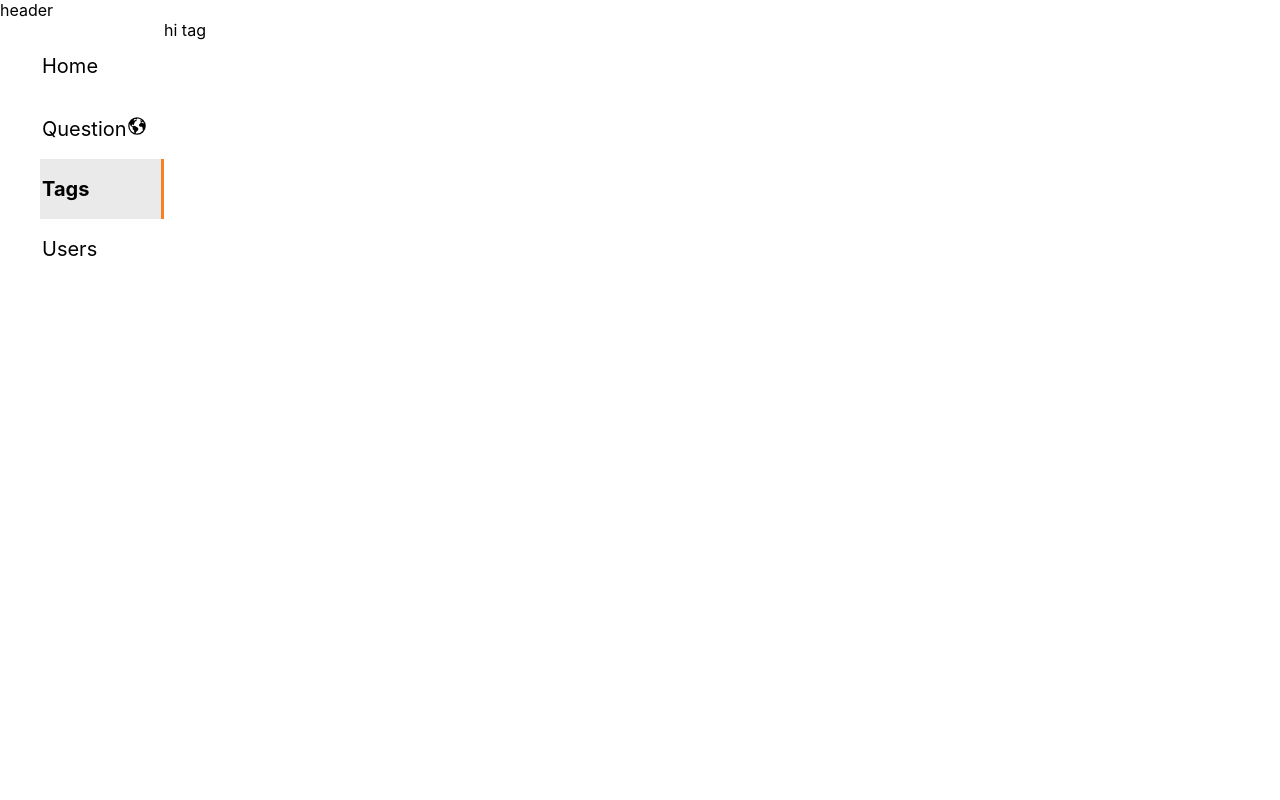
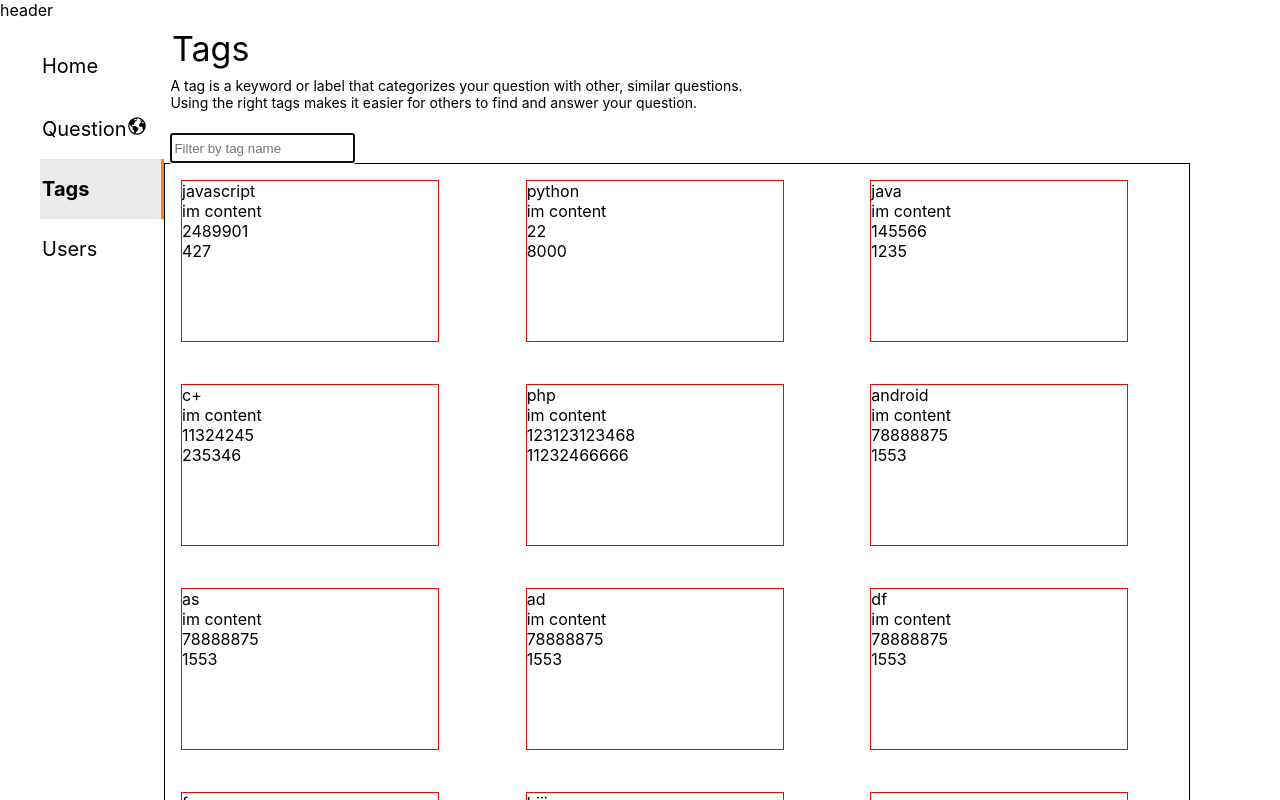
Before and after one commit to codestates-seb/seb43_pre_005, a React (Create React App) app in the folder client/: page /tags in a window 1280 px wide. Shown: the top 800 px of the page. Built offline with nearby package versions, Linux system fonts and the light colour scheme.

Commit message:
tag 틀완성

```diff
--- /dev/null
+++ b/client/src/components/common/Tag.js
@@ -0,0 +1,32 @@
+import styled from "styled-components";
+
+const TagContainer = styled.div`
+  border: solid 1px red;
+  margin: 1rem;
+  width: 20vw;
+  height: 20vh;
+`;
+
+const Tag = ({ tag }) => {
+  //   const parsedDate = new Date(tag.createdAt).toLocaleDateString("ko-kr");
+
+  return (
+    <TagContainer>
+      {/* <div className="tag-id">{tag.id}</div> */}
+      <div className="tag-name">{tag.name}</div>
+      <div className="tag-content">{tag.content}</div>
+      <div className="tag-questions">{tag.questions}</div>
+      <div className="tag-asked">{tag.asked}</div>
+    </TagContainer>
+  );
+};
+
+export default Tag;
+
+//tag에서 axios로 데이터를 받아 온 후
+//tags에서 usestate 설정하고
+//map으로 뿌려주기?
+//x
+
+//데이터를 부모 컴포넌트로부터 전달받고, map()함수를 사용해서
+//tag에서 뿌린다
--- /dev/null
+++ b/client/src/data/dummyData.js
@@ -0,0 +1,96 @@
+const dummyData = [
+  {
+    id: 1,
+    name: "javascript",
+
+    questions: 2489901,
+    asked: 427,
+    content: "im content",
+  },
+  {
+    id: 2,
+    name: "python",
+    questions: 22,
+    asked: 8000,
+    content: "im content",
+  },
+  {
+    id: 3,
+    name: "java",
+    questions: 145566,
+    asked: 1235,
+    content: "im content",
+  },
+  {
+    id: 4,
+    name: "c+",
+    questions: 11324245,
+    asked: 235346,
+    content: "im content",
+  },
+  {
+    id: 5,
+    name: "php",
+    questions: 123123123468,
+    asked: 11232466666,
+    content: "im content",
+  },
+  {
+    id: 6,
+    name: "android",
+    questions: 78888875,
+    asked: 1553,
+    content: "im content",
+  },
+  {
+    id: 7,
+    name: "as",
+    questions: 78888875,
+    asked: 1553,
+    content: "im content",
+  },
+  {
+    id: 8,
+    name: "ad",
+    questions: 78888875,
+    asked: 1553,
+    content: "im content",
+  },
+  {
+    id: 9,
+    name: "df",
+    questions: 78888875,
+    asked: 1553,
+    content: "im content",
+  },
+  {
+    id: 10,
+    name: "fg",
+    questions: 78888875,
+    asked: 13,
+    content: "im content",
+  },
+  {
+    id: 11,
+    name: "hjjj",
+    questions: 3557,
+    asked: 755,
+    content: "im content",
+  },
+  {
+    id: 12,
+    name: "awwweeerr",
+    questions: 1311,
+    asked: 55,
+    content: "im content",
+  },
+  {
+    id: 13,
+    name: "qgggg",
+    questions: 94,
+    asked: 3,
+    content: "im content",
+  },
+];
+
+export default dummyData;
--- a/client/src/pages/Tags.js
+++ b/client/src/pages/Tags.js
@@ -1,7 +1,97 @@
 import Layout from "../components/common/Layout";
+import { useState } from "react";
+import { useCallback } from "react";
+import styled from "styled-components";
+import Tag from "../components/common/Tag";
+import dummyData from "../data/dummyData";
 
+const HeadContainer = styled.div`
+  .header-content {
+    font-size: 34px;
+    margin: 0.5rem;
+  }
+
+  .main-content {
+    font-size: 14px;
+    margin: 0.4rem;
+  }
+
+  .content-all {
+    display: flex;
+    flex-direction: column;
+  }
+
+  .box-content {
+    margin: 0.4rem;
+    border: 1px solid black;
+    /* width: 100vw;
+    height: 100vh; */
+  }
+
+  .tag-container {
+    border: 1px solid black;
+    width: 80vw;
+    height: 80vh;
+    display: grid;
+    grid-template-columns: repeat(3, 1fr);
+    grid-gap: 10px;
+  }
+
+  > input {
+    margin-top: 1rem;
+    margin-left: 0.4rem;
+    height: 1.5rem;
+  }
+`;
 const Tags = () => {
-  return <Layout>hi tag</Layout>;
+  const [tags, setTags] = useState(dummyData);
+  const [inputValue, setInputValue] = useState("");
+  const [count, setCount] = useState(11);
+  const handleChangeInput = (e) => {
+    setInputValue(e.target.value);
+    const tag = {
+      id: count,
+      name: "di",
+      questions: 1223,
+      asked: 1111,
+    };
+    //input으로 입력할때마다 tag가 생김 (이럼안되지!)
+    setTags([...tags, tag]);
+    setCount(count + 1);
+  };
+  console.log(tags);
+
+  return (
+    <Layout>
+      <HeadContainer>
+        <div className="header-content">Tags</div>
+        <div className="main-content">
+          A tag is a keyword or label that categorizes your question with other,
+          similar questions.<br></br> Using the right tags makes it easier for
+          others to find and answer your question.
+        </div>
+        <input
+          type="text"
+          placeholder="Filter by tag name"
+          onChange={handleChangeInput}
+          value={inputValue}
+          autoFocus
+        />
+        <div className="tag-container">
+          {tags.map((el) => (
+            <Tag key={el.id} tag={el} />
+          ))}
+        </div>
+      </HeadContainer>
+    </Layout>
+  );
 };
 
 export default Tags;
+
+//onchange의 e.target.value값이 들어올 때마다 api를 요청해야한다
+//검색했을 때 순서와 상관없이 스펠링이 있으면 검색 되어야 한다
+
+//페이지네이션으로 구현해야 하기 때문에
+//dummydata로 tag 내용이 들어오는 지 확인 후
+//우선 페이지네이션 없이 map으로 뿌리는것
```
